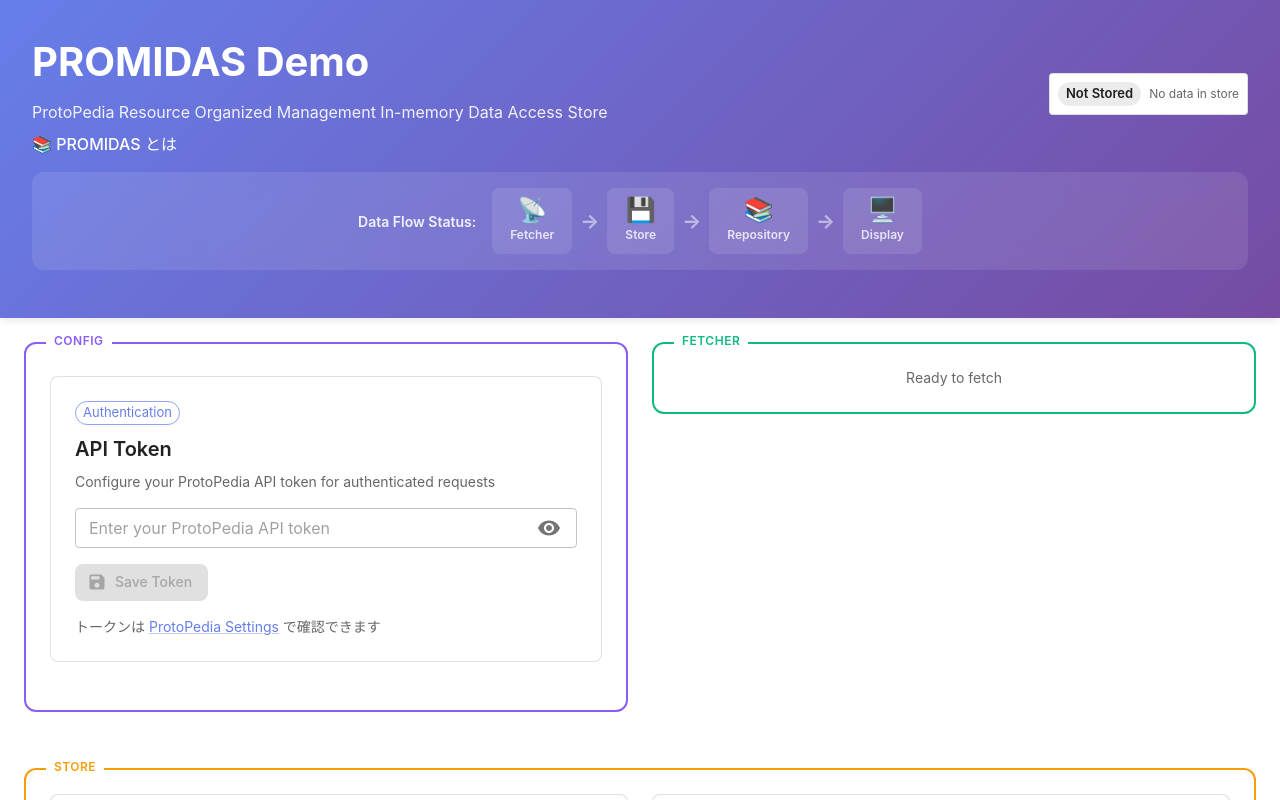
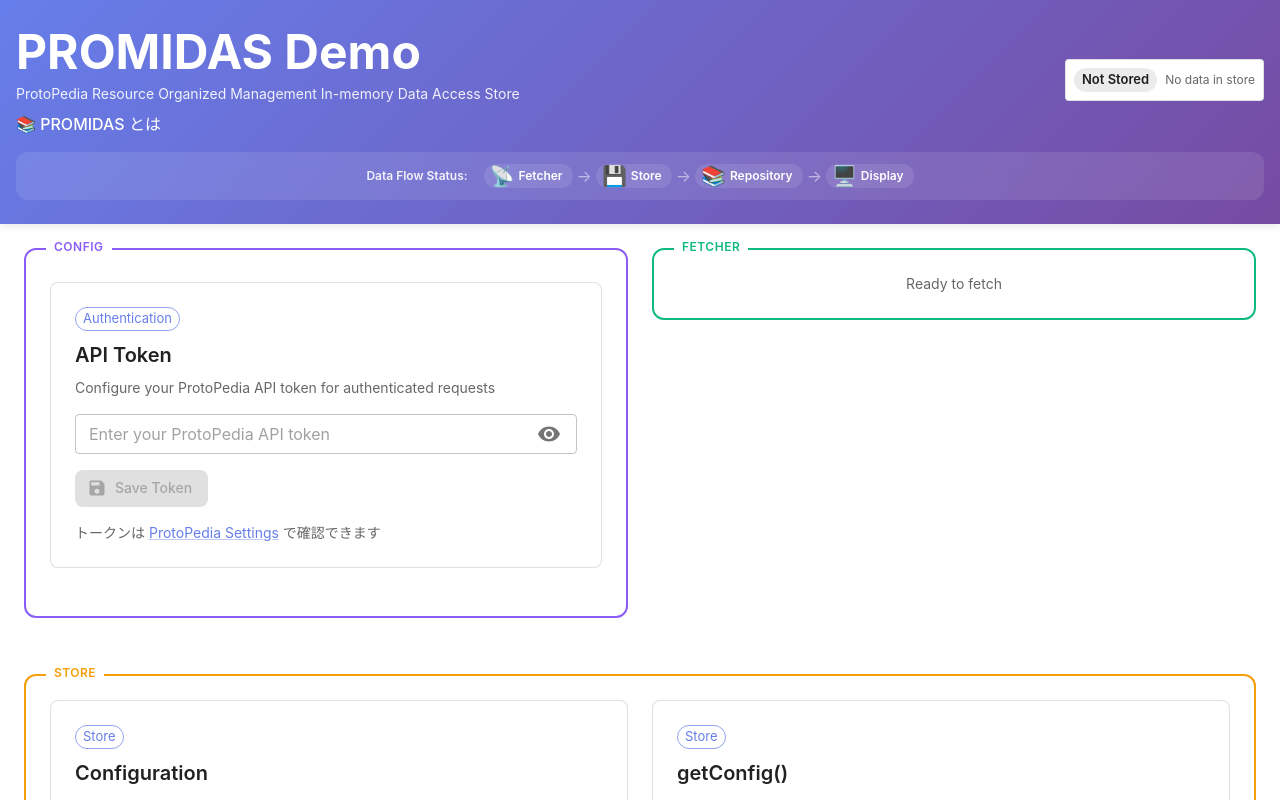
Before and after one commit to F88/PROMIDAS-demo, a React (Vite) app: page / in a window 1280 px wide. Shown: the top 800 px of the page. Built offline with nearby package versions, Linux system fonts and the light colour scheme.

Commit message:
feat: refactor App component and styles, replace DataFlowIndicator with new implementation, and add PrototypeCard component

```diff
--- a/src/App.css
+++ b/src/App.css
@@ -1,46 +1,3 @@
-.app {
-  min-height: 100vh;
-  display: flex;
-  flex-direction: column;
-}
-
-.app-header {
-  padding: 2rem;
-  text-align: center;
-  background: linear-gradient(135deg, #667eea 0%, #764ba2 100%);
-  color: white;
-  position: sticky;
-  top: 0;
-  z-index: 1000;
-  box-shadow: 0 2px 8px rgba(0, 0, 0, 0.1);
-}
-
-.header-content {
-  display: flex;
-  justify-content: space-between;
-  align-items: center;
-  max-width: 1400px;
-  margin: 0 auto 1rem;
-  gap: 2rem;
-}
-
-.header-content > div:first-child {
-  flex: 1;
-  text-align: left;
-}
-
-.app-header h1 {
-  margin: 0;
-  font-size: 2.5rem;
-  font-weight: 700;
-}
-
-.subtitle {
-  margin: 0.5rem 0 0;
-  font-size: 1rem;
-  opacity: 0.9;
-}
-
 .settings-button {
   position: absolute;
   top: 1rem;
@@ -428,23 +385,6 @@
   max-width: 300px;
 }
 
-.app-footer {
-  padding: 2rem;
-  text-align: center;
-  background: #f5f5f5;
-  color: #666;
-}
-
-.app-footer a {
-  color: #667eea;
-  text-decoration: none;
-  font-weight: 600;
-}
-
-.app-footer a:hover {
-  text-decoration: underline;
-}
-
 /* Section Description */
 .section-description {
   margin: -0.5rem 0 1rem 0;
@@ -522,14 +462,6 @@
 }
 
 @media (max-width: 640px) {
-  .app-header h1 {
-    font-size: 2rem;
-  }
-
-  .subtitle {
-    font-size: 0.9rem;
-  }
-
   .settings-button {
     position: static;
     margin-top: 1rem;
@@ -732,68 +664,3 @@
     opacity: 0.8;
   }
 }
-
-.data-flow-indicator {
-  display: flex;
-  align-items: center;
-  justify-content: center;
-  gap: 1rem;
-  padding: 1rem;
-  background: rgba(255, 255, 255, 0.1);
-  border-radius: 12px;
-  backdrop-filter: blur(10px);
-  margin-bottom: 1rem;
-}
-
-.indicator-label {
-  font-size: 0.875rem;
-  font-weight: 600;
-  color: white;
-  opacity: 0.9;
-}
-
-.indicator-items {
-  display: flex;
-  align-items: center;
-  gap: 0.5rem;
-}
-
-.indicator-item {
-  display: flex;
-  flex-direction: column;
-  align-items: center;
-  gap: 0.25rem;
-  padding: 0.5rem 1rem;
-  background: rgba(255, 255, 255, 0.1);
-  border-radius: 8px;
-  border: 2px solid transparent;
-  transition: all 0.3s ease;
-}
-
-.indicator-item.active {
-  background: rgba(255, 255, 255, 0.2);
-  border-color: rgba(255, 255, 255, 0.4);
-  box-shadow: 0 0 15px rgba(255, 255, 255, 0.3);
-}
-
-.indicator-item.active .indicator-icon {
-  animation: indicatorPulse 0.8s ease-in-out infinite;
-}
-
-.indicator-icon {
-  font-size: 1.5rem;
-  line-height: 1;
-}
-
-.indicator-text {
-  font-size: 0.75rem;
-  font-weight: 600;
-  color: white;
-  opacity: 0.8;
-}
-
-.indicator-arrow {
-  color: rgba(255, 255, 255, 0.5);
-  font-size: 1.25rem;
-  font-weight: bold;
-}
--- a/src/App.tsx
+++ b/src/App.tsx
@@ -1,5 +1,5 @@
 import { useState, useEffect } from 'react';
-import { Container, Grid, Link, Box } from '@mui/material';
+import { Container, Grid, Link, Box, Stack, Typography } from '@mui/material';
 import { useRandomPrototype } from './hooks/use-random-prototype';
 import { useRepositoryStats } from './hooks/use-repository-stats';
 import { useSnapshotManagement } from './hooks/use-snapshot-management';
@@ -15,7 +15,7 @@
 import { FetcherContainer } from './components/fetcher/fetcher-container';
 import { ConfigContainer } from './components/config/config-container';
 import { TokenConfiguration } from './components/config/token-configuration';
-import { DataFlowIndicator } from './components/DataFlowIndicator';
+import { DataFlowIndicator } from './components/data-flow-indicator';
 import {
   hasApiToken,
   getApiToken,
@@ -260,16 +260,45 @@
   };
 
   return (
-    <div className="app">
-      <header className="app-header">
-        <div className="header-content">
-          <div>
-            <h1>PROMIDAS Demo</h1>
-            <p className="subtitle">
+    <Box sx={{ minHeight: '100vh', display: 'flex', flexDirection: 'column' }}>
+      <Box
+        component="header"
+        sx={{
+          py: 3,
+          px: 2,
+          background: 'linear-gradient(135deg, #667eea 0%, #764ba2 100%)',
+          color: 'white',
+          position: 'sticky',
+          top: 0,
+          zIndex: 1000,
+          boxShadow: '0 2px 8px rgba(0, 0, 0, 0.1)',
+        }}
+      >
+        <Stack
+          direction={{ xs: 'column', sm: 'row' }}
+          spacing={2}
+          alignItems={{ xs: 'stretch', sm: 'center' }}
+          justifyContent="space-between"
+          sx={{ maxWidth: 1400, margin: '0 auto 1rem' }}
+        >
+          <Box
+            sx={{
+              flex: 1,
+              textAlign: { xs: 'center', sm: 'left' },
+            }}
+          >
+            <Typography
+              variant="h3"
+              component="h1"
+              fontWeight={700}
+              sx={{ mb: 0.5 }}
+            >
+              PROMIDAS Demo
+            </Typography>
+            <Typography variant="body2" sx={{ opacity: 0.9, mb: 1 }}>
               ProtoPedia Resource Organized Management In-memory Data Access
               Store
-            </p>
-            <Box sx={{ mt: 1 }}>
+            </Typography>
             <Link
               href="https://f88.github.io/promidas/"
               target="_blank"
@@ -286,16 +315,15 @@
               📚 PROMIDAS とは
             </Link>
           </Box>
-          </div>
           <StatsDashboard stats={stats} config={repoConfig} />
-        </div>
+        </Stack>
         <DataFlowIndicator
           isFetcherActive={isFetcherActive}
           isStoreActive={isStoreActive}
           isRepositoryActive={isRepositoryActive}
           isDisplayActive={isDisplayActive}
         />
-      </header>
+      </Box>
 
       <Container component="main" maxWidth="xl" sx={{ mt: 3, mb: 4 }}>
         <Grid container spacing={3}>
@@ -417,19 +445,30 @@
         </Grid>
       </Container>
 
-      <footer className="app-footer">
-        <p>
+      <Box
+        component="footer"
+        sx={{
+          py: 2,
+          px: 2,
+          mt: 'auto',
+          textAlign: 'center',
+          background: 'linear-gradient(135deg, #667eea 0%, #764ba2 100%)',
+          color: 'white',
+        }}
+      >
+        <Typography variant="body2">
           Powered by{' '}
-          <a
+          <Link
             href="https://github.com/F88/promidas"
             target="_blank"
             rel="noopener noreferrer"
+            sx={{ color: 'white', fontWeight: 600 }}
           >
             PROMIDAS
-          </a>
-        </p>
-      </footer>
-    </div>
+          </Link>
+        </Typography>
+      </Box>
+    </Box>
   );
 }
 
--- a/src/components/DataFlowIndicator.tsx
+++ /dev/null
@@ -1,40 +0,0 @@
-interface DataFlowIndicatorProps {
-  isFetcherActive: boolean;
-  isStoreActive: boolean;
-  isRepositoryActive: boolean;
-  isDisplayActive: boolean;
-}
-
-export function DataFlowIndicator({
-  isFetcherActive,
-  isStoreActive,
-  isRepositoryActive,
-  isDisplayActive,
-}: DataFlowIndicatorProps) {
-  return (
-    <div className="data-flow-indicator">
-      <div className="indicator-label">Data Flow Status:</div>
-      <div className="indicator-items">
-        <div className={`indicator-item ${isFetcherActive ? 'active' : ''}`}>
-          <span className="indicator-icon">📡</span>
-          <span className="indicator-text">Fetcher</span>
-        </div>
-        <div className="indicator-arrow">→</div>
-        <div className={`indicator-item ${isStoreActive ? 'active' : ''}`}>
-          <span className="indicator-icon">💾</span>
-          <span className="indicator-text">Store</span>
-        </div>
-        <div className="indicator-arrow">→</div>
-        <div className={`indicator-item ${isRepositoryActive ? 'active' : ''}`}>
-          <span className="indicator-icon">📚</span>
-          <span className="indicator-text">Repository</span>
-        </div>
-        <div className="indicator-arrow">→</div>
-        <div className={`indicator-item ${isDisplayActive ? 'active' : ''}`}>
-          <span className="indicator-icon">🖥️</span>
-          <span className="indicator-text">Display</span>
-        </div>
-      </div>
-    </div>
-  );
-}
--- /dev/null
+++ b/src/components/data-flow-indicator.tsx
@@ -0,0 +1,108 @@
+import { Box, Stack, Chip, Typography } from '@mui/material';
+
+interface DataFlowIndicatorProps {
+  isFetcherActive: boolean;
+  isStoreActive: boolean;
+  isRepositoryActive: boolean;
+  isDisplayActive: boolean;
+}
+
+interface FlowItemProps {
+  icon: string;
+  label: string;
+  isActive: boolean;
+}
+
+function FlowItem({ icon, label, isActive }: FlowItemProps) {
+  return (
+    <Chip
+      icon={<span>{icon}</span>}
+      label={label}
+      size="small"
+      sx={{
+        backgroundColor: isActive
+          ? 'rgba(255, 255, 255, 0.2)'
+          : 'rgba(255, 255, 255, 0.1)',
+        color: 'white',
+        border: isActive
+          ? '2px solid rgba(255, 255, 255, 0.4)'
+          : '2px solid transparent',
+        fontWeight: 600,
+        fontSize: '0.75rem',
+        transition: 'all 0.3s ease',
+        boxShadow: isActive ? '0 0 15px rgba(255, 255, 255, 0.3)' : 'none',
+        '& .MuiChip-icon': {
+          fontSize: '1.25rem',
+          animation: isActive
+            ? 'indicatorPulse 0.8s ease-in-out infinite'
+            : 'none',
+        },
+        '@keyframes indicatorPulse': {
+          '0%, 100%': { transform: 'scale(1)' },
+          '50%': { transform: 'scale(1.2)' },
+        },
+      }}
+    />
+  );
+}
+
+export function DataFlowIndicator({
+  isFetcherActive,
+  isStoreActive,
+  isRepositoryActive,
+  isDisplayActive,
+}: DataFlowIndicatorProps) {
+  return (
+    <Box
+      sx={{
+        p: 1.5,
+        background: 'rgba(255, 255, 255, 0.1)',
+        borderRadius: 3,
+        backdropFilter: 'blur(10px)',
+      }}
+    >
+      <Stack
+        direction={{ xs: 'column', sm: 'row' }}
+        spacing={{ xs: 1, sm: 2 }}
+        alignItems="center"
+        justifyContent="center"
+      >
+        <Typography
+          variant="caption"
+          sx={{
+            fontWeight: 600,
+            color: 'white',
+            opacity: 0.9,
+            fontSize: { xs: '0.7rem', sm: '0.75rem' },
+          }}
+        >
+          Data Flow Status:
+        </Typography>
+        <Stack
+          direction="row"
+          spacing={0.5}
+          alignItems="center"
+          sx={{ flexWrap: 'wrap', justifyContent: 'center' }}
+        >
+          <FlowItem icon="📡" label="Fetcher" isActive={isFetcherActive} />
+          <Typography sx={{ color: 'rgba(255, 255, 255, 0.5)', mx: 0.5 }}>
+            →
+          </Typography>
+          <FlowItem icon="💾" label="Store" isActive={isStoreActive} />
+          <Typography sx={{ color: 'rgba(255, 255, 255, 0.5)', mx: 0.5 }}>
+            →
+          </Typography>
+          <FlowItem
+            icon="📚"
+            label="Repository"
+            isActive={isRepositoryActive}
+          />
+          <Typography sx={{ color: 'rgba(255, 255, 255, 0.5)', mx: 0.5 }}>
+            →
+          </Typography>
+          <FlowItem icon="🖥️" label="Display" isActive={isDisplayActive} />
+        </Stack>
+      </Stack>
+    </Box>
+  );
+}
--- a/src/components/PrototypeCard.tsx
+++ b/src/components/prototype-card.tsx
@@ -1,5 +1,5 @@
 import type { NormalizedPrototype } from '@f88/promidas/types';
-import './PrototypeCard.css';
+import './prototype-card.css';
 
 interface PrototypeCardProps {
   prototype: NormalizedPrototype;
--- a/src/components/repository/random-prototype.tsx
+++ b/src/components/repository/random-prototype.tsx
@@ -1,5 +1,5 @@
 import { Stack, Alert } from '@mui/material';
-import { PrototypeCard } from '../PrototypeCard';
+import { PrototypeCard } from '../prototype-card';
 import type { PrototypeInMemoryStats, Prototype } from '@f88/promidas';
 import { SectionCard } from '../common/section-card';
 import { ActionButton } from '../common/action-button';
--- a/src/components/repository/search-by-id.tsx
+++ b/src/components/repository/search-by-id.tsx
@@ -1,5 +1,5 @@
 import { Stack, TextField, Alert } from '@mui/material';
-import { PrototypeCard } from '../PrototypeCard';
+import { PrototypeCard } from '../prototype-card';
 import type { PrototypeInMemoryStats, Prototype } from '@f88/promidas';
 import { SectionCard } from '../common/section-card';
 import { ActionButton } from '../common/action-button';
--- a/src/components/repository/single-random.tsx
+++ b/src/components/repository/single-random.tsx
@@ -1,5 +1,5 @@
 import { Stack, Alert } from '@mui/material';
-import { PrototypeCard } from '../PrototypeCard';
+import { PrototypeCard } from '../prototype-card';
 import type { PrototypeInMemoryStats, Prototype } from '@f88/promidas';
 import { SectionCard } from '../common/section-card';
 import { ActionButton } from '../common/action-button';
--- a/src/components/store/stats-dashboard.tsx
+++ b/src/components/store/stats-dashboard.tsx
@@ -23,7 +23,10 @@
         label="Not Stored"
         color="default"
         size="small"
-        sx={{ fontWeight: 600 }}
+        sx={{
+          fontWeight: 600,
+          transition: 'all 0.3s ease-in-out',
+        }}
       />
     );
   }
@@ -33,6 +36,7 @@
       label={state === 'expired' ? 'Expired' : 'Stored'}
       color={state === 'expired' ? 'error' : 'success'}
       size="small"
+      sx={{ transition: 'all 0.3s ease-in-out' }}
     />
   );
 }
@@ -116,6 +120,7 @@
               display: 'flex',
               alignItems: 'center',
               color: iconColor || 'text.secondary',
+              transition: 'color 0.3s ease-in-out',
             }}
           >
             {icon}
@@ -129,6 +134,7 @@
           component="span"
           fontWeight={600}
           color="text.primary"
+          sx={{ transition: 'all 0.3s ease-in-out' }}
         >
           {value}
         </Typography>
@@ -138,7 +144,14 @@
           variant="determinate"
           value={progressPercent}
           color={progressColor}
-          sx={{ height: 4, borderRadius: 2 }}
+          sx={{
+            height: 4,
+            borderRadius: 2,
+            transition: 'all 0.3s ease-in-out',
+            '& .MuiLinearProgress-bar': {
+              transition: 'transform 0.5s ease-in-out',
+            },
+          }}
         />
       )}
     </Box>
@@ -211,7 +224,17 @@
 
   return (
     <Box
-      sx={{ display: 'flex', flexDirection: 'column', gap: 2, width: '100%' }}
+      sx={{
+        display: 'flex',
+        flexDirection: 'column',
+        gap: 2,
+        width: '100%',
+        animation: 'fadeIn 0.3s ease-in-out',
+        '@keyframes fadeIn': {
+          from: { opacity: 0, transform: 'translateY(-5px)' },
+          to: { opacity: 1, transform: 'translateY(0)' },
+        },
+      }}
     >
       <Box
         sx={{
```
Also changed, not shown: src/components/prototype-card.css (renamed from src/components/PrototypeCard.css), 1 other file (tests, documents, lock files or other folders). Lines whose indentation alone changed are shown as unchanged.
